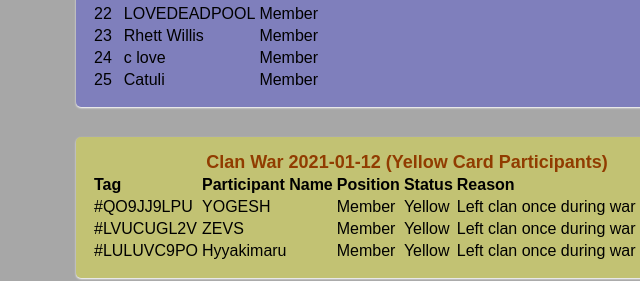
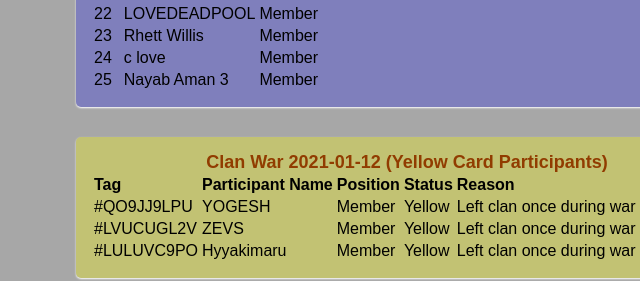
Before and after one commit to godofwarcoc/godofwarcoc.github.io, a plain HTML site: page index.html in a window 1280 px wide. Shown: the part 741-1022 px from the top of the page, 233-873 px from the left. Drawn offline with Linux system fonts and the light colour scheme.

Commit message:
Update index.html

```diff
--- a/index.html
+++ b/index.html
@@ -169,7 +169,7 @@
             </tr>
             <tr>
                 <td>25</td>
-                <td>Catuli</td>
+                <td>Nayab Aman 3</td>
                 <td>Member</td>
             </tr>
         </table>
```
